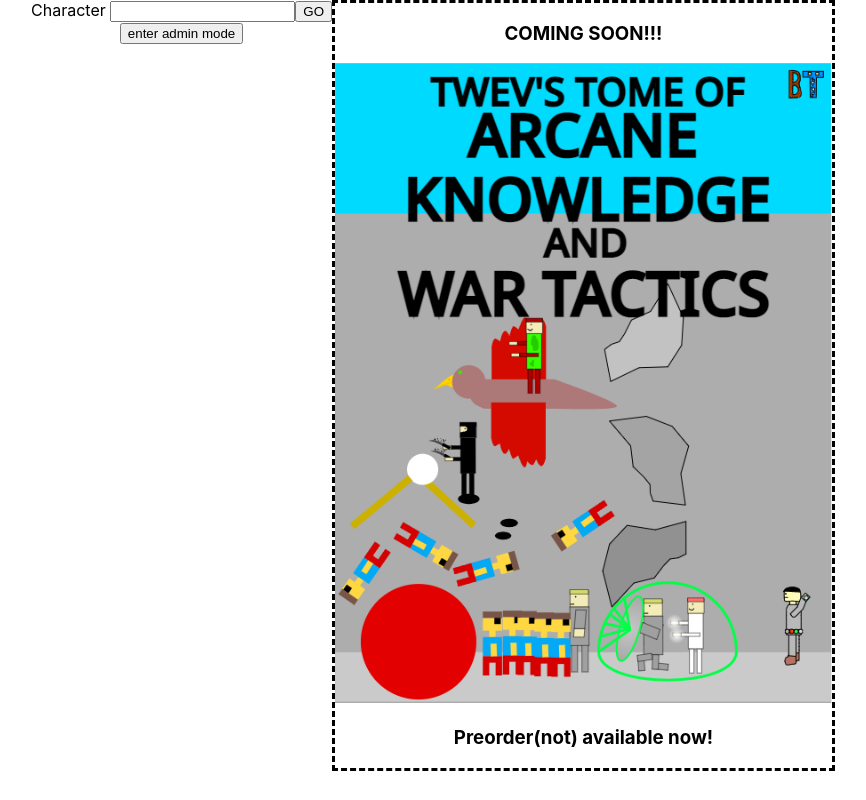
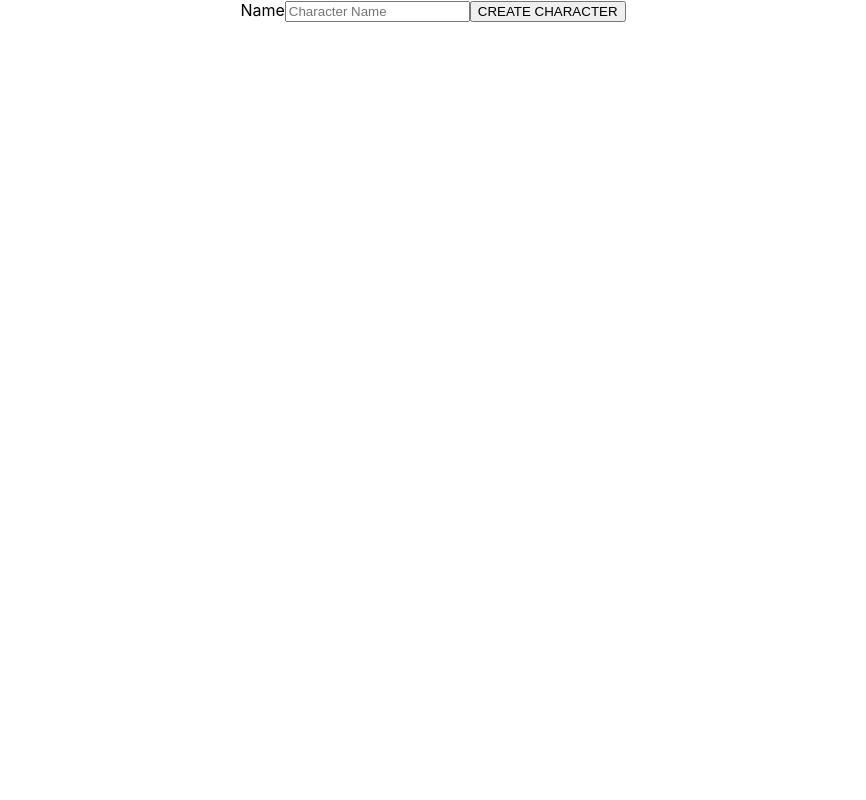
Before and after one commit to MatthewWHuang/BattleTeam, a React (Create React App) app: page /create/character in a window 1280 px wide. Shown: the whole page, without its empty margins (207-1073 px from the left). Built offline with nearby package versions, Linux system fonts and the light colour scheme.

Commit message:
Added React Router, Blank Character Creation

```diff
--- a/package.json
+++ b/package.json
@@ -8,9 +8,13 @@
     "@testing-library/react": "^13.4.0",
     "@testing-library/user-event": "^13.5.0",
     "firebase": "^9.9.4",
+    "localforage": "^1.10.0",
+    "match-sorter": "^6.3.1",
     "react": "^18.2.0",
     "react-dom": "^18.2.0",
+    "react-router-dom": "^6.4.1",
     "react-scripts": "5.0.1",
+    "sort-by": "^1.2.0",
     "web-vitals": "^2.1.4"
   },
   "scripts": {
--- a/src/App.js
+++ b/src/App.js
@@ -1,105 +1,77 @@
 // import logo from "./logo.svg";
 import "./App.css";
+import Home from "./components/Home";
 import CharacterSheet from "./components/CharacterSheet";
+import CharacterCreate from "./components/CharacterCreate";
 import { useState, useEffect } from "react";
 import { initializeApp } from "firebase/app";
-// import { getAuth } from "firebase/auth";
-// import { getFirestore, collection, getDocs } from "firebase/firestore/lite";
 import { getDatabase, ref, onValue } from "firebase/database";
-
-// TODO: Replace the following with your app's Firebase project configuration
-// See: https://firebase.google.com/docs/web/learn-more#config-object
-const firebaseConfig = {
-  apiKey: "AIzaSyBgwNGj3IxSyh5i6Y3fWUYAwQZMFpd7EnM",
-  authDomain: "battleteam-2cc52.firebaseapp.com",
-  databaseURL: "https://battleteam-2cc52-default-rtdb.firebaseio.com/",
-  projectId: "battleteam-2cc52",
-  storageBucket: "battleteam-2cc52.appspot.com",
-  messagingSenderId: "121054961121",
-  appId: "1:121054961121:web:e519008c0dee044bd046a0",
-  measurementId: "G-QM8G16H8TH",
-};
+import { createBrowserRouter, RouterProvider, Route } from "react-router-dom";
+import firebaseConfig from "./FirebaseCreds";
+import ErrorPage from "./components/ErrorPage";
+import Root from "./components/Root";
 
 // // Initialize Firebase
 const app = initializeApp(firebaseConfig);
-// const db = getFirestore(app);
 const db = getDatabase();
 
+const router = createBrowserRouter([
+  {
+    path: "/",
+    element: <Root />,
+    errorElement: <ErrorPage />,
+    children: [
+      {
+        path: "/",
+        element: <Home />,
+        errorElement: <ErrorPage />,
+      },
+      {
+        path: "character/:characterName",
+        element: <CharacterSheet />,
+        errorElement: <ErrorPage />,
+      },
+      {
+        path: "create/character",
+        element: <CharacterCreate />,
+        errorElement: <ErrorPage />,
+      },
+    ],
+  },
+]);
+
+// const pages = {
+//   Home: (
+//     <Home info={character} db={db} inAdmin={inAdmin} setInAdmin={setInAdmin} />
+//   ),
+//   CharacterSheet: <CharacterSheet />,
+// };
+
 function App() {
-  const [characterName, setCharacterName] = useState("");
-  const [character, setCharacter] = useState("none");
-  const [inAdmin, setInAdmin] = useState(false);
+  const [page, setPage] = useState("Home");
+  const [globalVals, setGlobalVals] = useState({ inAdmin: false });
+  // const [inAdmin, setInAdmin] = useState(false);
+  const [pageArgs, setPageArgs] = useState({});
 
-  const loadCharacter = async (e) => {
-    e.preventDefault();
-    console.log(characterName);
-    document.title =
-      characterName.charAt(0).toUpperCase() +
-      characterName.slice(1) +
-      "'s Character Sheet - Battle Team";
-    // const citiesCol = collection(db, "characters");
-    // const citySnapshot = await getDocs(citiesCol);
-    // const cityList = citySnapshot.docs.map((doc) => doc.data());
-    // console.log(cityList);
-    const characterRef = ref(db, "characters/" + characterName);
-    onValue(characterRef, (snapshot) => {
-      const data = snapshot.val();
-      console.log(data);
-      setCharacter(data);
-    });
-  };
-  const characterSelectChanged = (e) => {
-    setCharacterName(e.target.value);
-  };
-
-  const enterAdmin = (e) => {
-    e.preventDefault();
-    var pass = prompt(
-      "Enter the correct password or you shall be sacrificed to our Dragon Cave..."
-    );
-    if (pass === "BT1vsSoop") {
-      setInAdmin(true);
-      alert("You have entered Admin Mode!!!");
-    } else {
-      alert("INCORRECT!!! SACRAFICE THEM TO THE DRAGONS!!!");
-    }
+  const changeGlobalVals = (name, val) => {
+    let override = {};
+    override[name] = val;
+    setGlobalVals((globalVals) => ({ ...globalVals, ...override }));
   };
 
   useEffect(() => {
     document.title = "Battle Team";
   }, []);
 
+  const openPage = (page, args) => {
+    setPage(page);
+    setPageArgs(args);
+  };
+
   return (
     <div className="App" style={{ display: "flex", justifyContent: "center" }}>
-      {character !== "none" ? (
-        <CharacterSheet info={character} />
-      ) : (
-        <div style={{ display: "flex", flexDirection: "row" }}>
-          <div style={{ flexDirection: "column" }}>
-            <form>
-              <label>Character </label>
-              <input
-                type="text"
-                onChange={characterSelectChanged}
-                value={characterName}
-              ></input>
-              <button type="submit" onClick={loadCharacter}>
-                GO
-              </button>
-            </form>
-            <button onClick={enterAdmin}>enter admin mode</button>
-          </div>
-          <div style={{ flexDirection: "column", borderStyle: "dashed" }}>
-            <h3>COMING SOON!!!</h3>
-            <img
-              style={{ height: "80vh" }}
-              alt="Twev's Tome of Arcane Knowledge and War Tactics"
-              src={require("./images/TToAKaWTcover.png")}
-            />
-            <h3>Preorder(not) available now!</h3>
-          </div>
-        </div>
-      )}
+      <RouterProvider router={router} />
+      {/* {<{pages[page]} >} */}
     </div>
   );
 }
--- /dev/null
+++ b/src/FirebaseCreds.js
@@ -0,0 +1,12 @@
+const firebaseConfig = {
+  apiKey: "AIzaSyBgwNGj3IxSyh5i6Y3fWUYAwQZMFpd7EnM",
+  authDomain: "battleteam-2cc52.firebaseapp.com",
+  databaseURL: "https://battleteam-2cc52-default-rtdb.firebaseio.com/",
+  projectId: "battleteam-2cc52",
+  storageBucket: "battleteam-2cc52.appspot.com",
+  messagingSenderId: "121054961121",
+  appId: "1:121054961121:web:e519008c0dee044bd046a0",
+  measurementId: "G-QM8G16H8TH",
+};
+
+export default firebaseConfig;
--- /dev/null
+++ b/src/api/CharacterAPI.js
@@ -0,0 +1,68 @@
+import { initializeApp } from "firebase/app";
+import {
+  getDatabase,
+  ref,
+  onValue,
+  push,
+  set,
+  update,
+} from "firebase/database";
+import firebaseConfig from "../FirebaseCreds";
+import { useState, useEffect } from "react";
+
+const app = initializeApp(firebaseConfig);
+const db = getDatabase();
+function useCharacter(name) {
+  const [info, setInfo] = useState({});
+  const characterRef = ref(db, "characters/" + name);
+  useEffect(() => {
+    onValue(characterRef, (snapshot) => {
+      const data = snapshot.val();
+      console.log(data);
+      setInfo(data);
+    });
+  }, []);
+  return info;
+}
+function useBlankCharacter() {
+  const [info, setInfo] = useState({});
+  const characterRef = ref(db, "blankCharacter");
+  useEffect(() => {
+    onValue(characterRef, (snapshot) => {
+      const data = snapshot.val();
+      console.log(data);
+      setInfo(data);
+    });
+  }, []);
+  return info;
+}
+function createNewCharacter(name, completed) {
+  // const [info, setInfo] = useState({});
+  const characterRef = ref(db, "blankCharacter");
+
+  // useEffect(() => {
+  onValue(characterRef, (snapshot) => {
+    const data = snapshot.val();
+    // console.log(data);
+    // setInfo(data);
+    // const listRef = ref(db, "characters");
+    // const newListRef = push(listRef);
+    data.name = name;
+    const updates = {};
+    updates[name] = data;
+    update(ref(db, "characters"), updates);
+  });
+  // }, []);
+
+  // useEffect(() => {
+  //   onValue(characterRef, (snapshot) => {
+  //     const data = snapshot.val();
+  //     console.log(data);
+  //     setInfo(data);
+  //   });
+  // }, []);
+  // return info;
+}
+
+export default useCharacter;
+export { useBlankCharacter, createNewCharacter };
--- /dev/null
+++ b/src/components/CharacterCreate.js
@@ -0,0 +1,39 @@
+import { createNewCharacter } from "../api/CharacterAPI";
+import { useState } from "react";
+import { Link } from "react-router-dom";
+function CharacterCreate({}) {
+  //   const blankCharacter = useBlankCharacter();
+  const [entered, setEntered] = useState(false);
+  //   const [loaded, setLoaded] = useState(false);
+  const [name, setName] = useState("");
+
+  const nameChanged = (e) => {
+    setName(e.target.value);
+  };
+
+  const createCharacter = (e) => {
+    e.preventDefault();
+    setEntered(true);
+    createNewCharacter(name);
+  };
+  return (
+    <div>
+      {!entered ? (
+        <form>
+          <label>Name</label>
+          <input
+            placeholder="Character Name"
+            value={name}
+            onChange={nameChanged}
+          ></input>
+          <button onClick={createCharacter}>CREATE CHARACTER</button>
+        </form>
+      ) : (
+        <Link to={"/character/" + name}>
+          <button>Open Character</button>
+        </Link>
+      )}
+    </div>
+  );
+}
+export default CharacterCreate;
--- /dev/null
+++ b/src/components/ErrorPage.js
@@ -0,0 +1,13 @@
+function ErrorPage({}) {
+  return (
+    <div>
+      <h1>
+        An unexpected error has occured.
+        {/* Sorry, our servers have been pentrated by a Level 140 Dragon (an error
+          has occured). */}
+      </h1>
+    </div>
+  );
+}
+
+export default ErrorPage;
--- /dev/null
+++ b/src/components/Home.js
@@ -0,0 +1,84 @@
+import { useState } from "react";
+import { initializeApp } from "firebase/app";
+import { getDatabase, ref, onValue } from "firebase/database";
+import firebaseConfig from "../FirebaseCreds";
+import { Link } from "react-router-dom";
+
+// // Initialize Firebase
+const app = initializeApp(firebaseConfig);
+const db = getDatabase();
+
+function Home({ openPage, globalVals, setGlobalVals }) {
+  const [characterName, setCharacterName] = useState("");
+  const loadCharacter = async (e) => {
+    e.preventDefault();
+    console.log(characterName);
+    document.title =
+      characterName.charAt(0).toUpperCase() +
+      characterName.slice(1) +
+      "'s Character Sheet - Battle Team";
+    // const citiesCol = collection(db, "characters");
+    // const citySnapshot = await getDocs(citiesCol);
+    // const cityList = citySnapshot.docs.map((doc) => doc.data());
+    // console.log(cityList);
+    const characterRef = ref(db, "characters/" + characterName);
+    onValue(characterRef, (snapshot) => {
+      const data = snapshot.val();
+      console.log(data);
+      // setCharacter(data);
+      openPage("CharacterSheet", { info: data });
+    });
+  };
+  const characterSelectChanged = (e) => {
+    setCharacterName(e.target.value);
+  };
+
+  const enterAdmin = (e) => {
+    e.preventDefault();
+    var pass = prompt(
+      "Enter the correct password or you shall be sacrificed to our Dragon Cave..."
+    );
+    if (pass === "BT1vsSoop") {
+      // setInAdmin(true);
+      alert("You have entered Admin Mode!!!");
+    } else {
+      alert("INCORRECT!!! SACRAFICE THEM TO THE DRAGONS!!!");
+    }
+  };
+
+  const createCharacter = () => {};
+  return (
+    <div style={{ display: "flex", flexDirection: "row" }}>
+      <div style={{ flexDirection: "column" }}>
+        <form>
+          <label>Character </label>
+          <input
+            type="text"
+            onChange={characterSelectChanged}
+            value={characterName}
+          ></input>
+          {/* <button type="submit" onClick={loadCharacter}>
+            GO
+          </button> */}
+          <Link to={"/character/" + characterName}>
+            <button>GO</button>
+          </Link>
+        </form>
+        <Link to={"/create/character/"}>
+          <button onClick={createCharacter}>Create New Character</button>
+        </Link>
+        <button onClick={enterAdmin}>enter admin mode</button>
+      </div>
+      <div style={{ flexDirection: "column", borderStyle: "dashed" }}>
+        <h3>COMING SOON!!!</h3>
+        <img
+          style={{ height: "80vh" }}
+          alt="Twev's Tome of Arcane Knowledge and War Tactics"
+          src={require("../images/TToAKaWTcover.png")}
+        />
+        <h3>Preorder(not) available now!</h3>
+      </div>
+    </div>
+  );
+}
+export default Home;
--- /dev/null
+++ b/src/components/Root.js
@@ -0,0 +1,10 @@
+import { Outlet } from "react-router-dom";
+function Root({}) {
+  return (
+    <div>
+      <div style={{ width: "100%" }}>{/* <h1>root</h1> */}</div>
+      <Outlet />
+    </div>
+  );
+}
+export default Root;
```
Also changed, not shown: src/components/CharacterSheet.js (+40 -4 lines), 8 other files (tests, documents, lock files or other folders).
